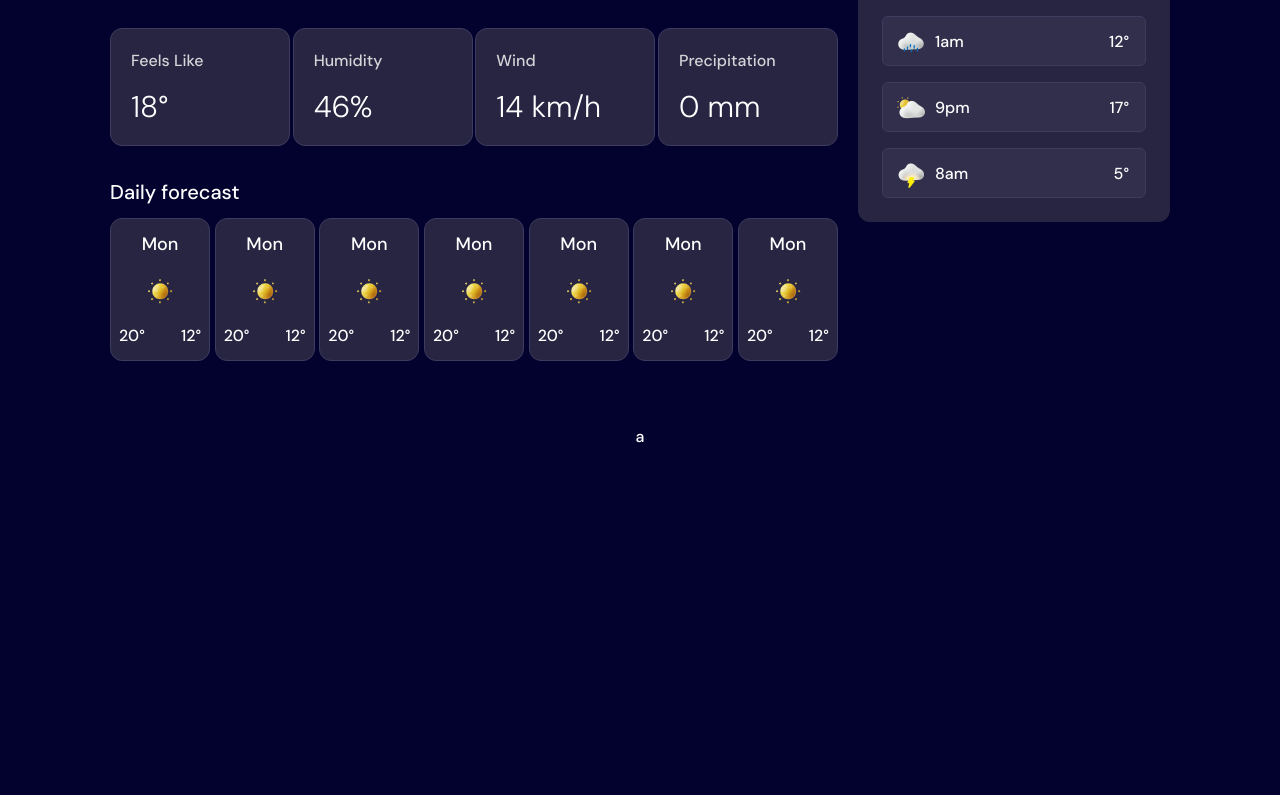
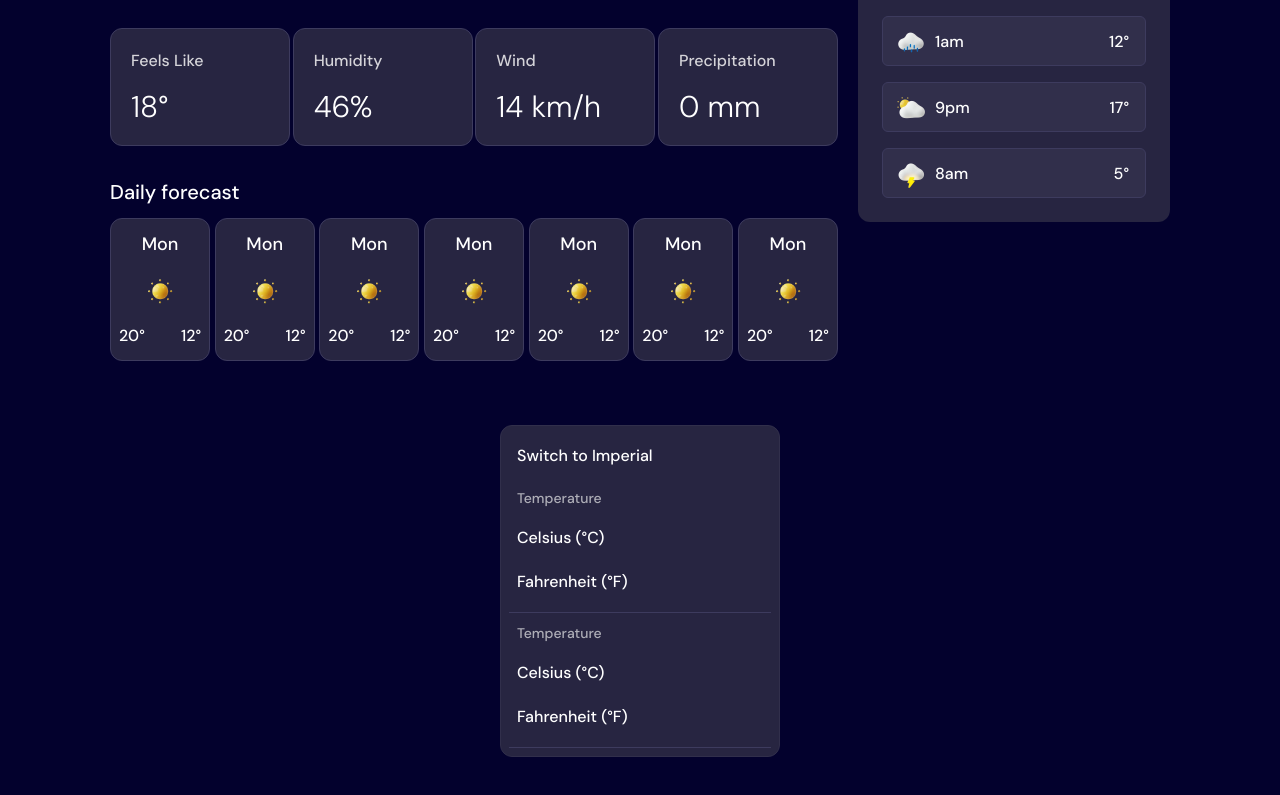
Before and after one commit to constFormek/weather-app, a Next.js app: page / in a window 1280 px wide. Shown: the part 649-1444 px from the top of the page. Before the commit the page ends 1146 px from the top, so only its background shows below. Built offline with nearby package versions, Linux system fonts and the light colour scheme.

Commit message:
move units menu element to different file, fixed styles for dropdownWrapper and unitsMenu

```diff
--- a/app/page.tsx
+++ b/app/page.tsx
@@ -1,7 +1,13 @@
+import DropdownWrapper from "@/components/DropdownWrapper";
+import UnitsMenu from "@/components/UnitsMenu";
 
 
 export default function Home() {
   return (
-    <div>a</div>
+    <div className="w-70">
+      <DropdownWrapper>
+        <UnitsMenu />
+      </DropdownWrapper>
+    </div>
   );
 }
--- a/components/DropdownWrapper.tsx
+++ b/components/DropdownWrapper.tsx
@@ -6,7 +6,7 @@ interface DropdownWrapperProps {
 
 const DropdownWrapper = ({children}: DropdownWrapperProps) => {
   return (
-    <div className="w-full bg-neutral-800 border border-neutral-700 flex flex-col gap-1 rounded-xl p-2">
+    <div className="w-full bg-neutral-800 border border-neutral-700 flex flex-col gap-1 rounded-xl p-2 items-start">
         {children}
     </div>
   )
--- a/components/UnitsMenu.tsx
+++ b/components/UnitsMenu.tsx
@@ -1,28 +1,36 @@
 "use client"
 
 import { useState } from "react";
+import UnitsMenuElement from "./UnitsMenuElement";
+
 
 const UnitsMenu = () => {
     const [isMetric, setIsMetric] = useState<boolean>(true);
   return (
     <>
-        <button onClick={() => setIsMetric(!false)} className=''>
+        <button onClick={() => setIsMetric(!false)} className='px-2 py-2.5 text-[16px]'>
             Switch to {isMetric ? "Imperial" : "Metric"}
         </button>
 
-        <div className="flex flex-col">
-            <p>Temperature</p>
+        <UnitsMenuElement
+            category="Temperature"
+            elements={[
+                "Celsius (°C)",
+                "Fahrenheit (°F)"
+            ]}
+            onClick={() => {}}
+            activeElement={1}
+        />
 
-            <button className="">
-                Celsius {`(°C)`}
-            </button>
-
-            <button className="">
-                Fahrenheit {`(°F)`}
-            </button>
-
-            <hr />
-        </div>
+        <UnitsMenuElement
+            category="Temperature"
+            elements={[
+                "Celsius (°C)",
+                "Fahrenheit (°F)"
+            ]}
+            onClick={() => {}}
+            activeElement={1}
+        />
     </>
   )
 }
--- /dev/null
+++ b/components/UnitsMenuElement.tsx
@@ -0,0 +1,28 @@
+"use client"
+
+interface UnitsMenuElementProps {
+    category: string,
+    elements: string[],
+    activeElement: number,
+    onClick: () => void,
+}
+
+const UnitsMenuElement = ({category, elements, onClick}: UnitsMenuElementProps) => {
+  return (
+    <div className="flex flex-col  gap-2 w-full">
+        <p className="text-neutral-300 text-sm px-2 pt-1.5 ">{category}</p>
+
+       <div className="flex flex-col  items-start">
+            {elements.map((el, index) => (
+            <button onClick={onClick} key={index} className="px-2 py-2.5">
+                {el}
+            </button>
+            ))}
+       </div>
+
+        <hr className="text-neutral-600"/>
+    </div>
+  )
+}
+
+export default UnitsMenuElement;
```
